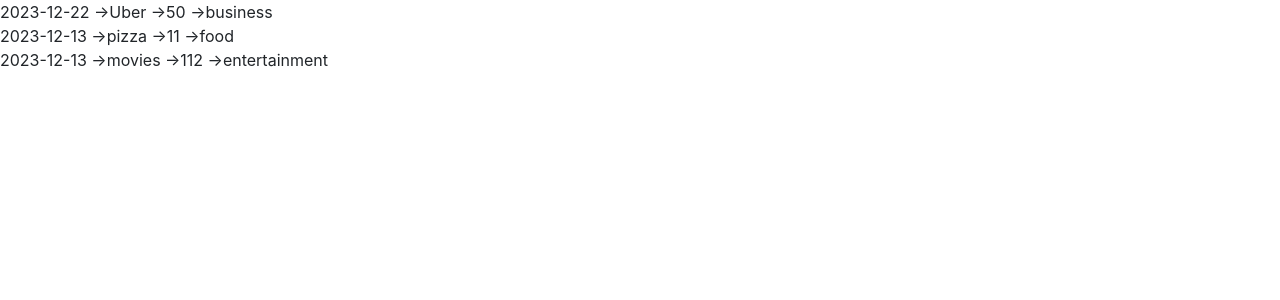
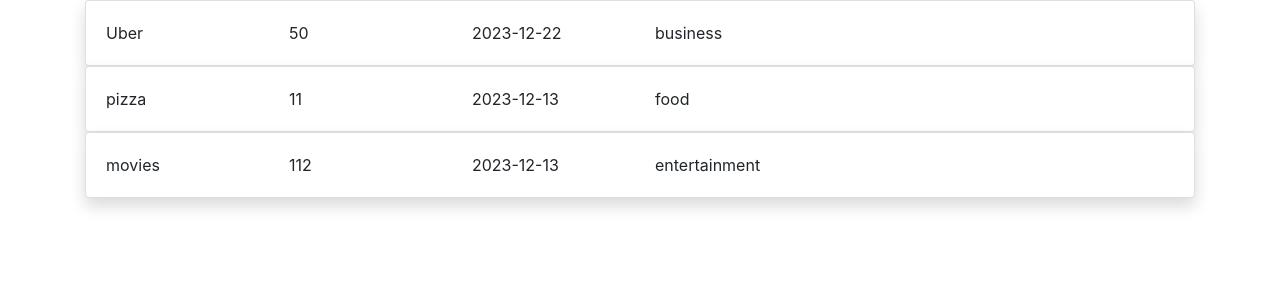
Before and after one commit to bitmap357/Expense_Manager, a Flask app: page /expenses in a window 1280 px wide. Shown: the top 300 px of the page. Run offline with Flask 3, Linux system fonts and the light colour scheme.

Commit message:
creating the card

```diff
--- a/templates/expenses.html
+++ b/templates/expenses.html
@@ -1,12 +1,27 @@
 {% extends 'base.html' %}
+{% block body %}
+
+<div class="container">
+    {% for expense in expenses %}
+    <div class="row">
+        <div class="col-md-12">
+            <div class="card shadow bg-white rounded">
+                <div class="card-body">
+                    <div class="row">
+                        <div class="col-md-2">{{expense.expensename}}</div>
+                        <div class="col-md-2">{{expense.amount}}</div>
+                        <div class="col-md-2">{{expense.date}}</div>
+                        <div class="col-md-2">{{expense.category}}</div>
+                    </div>
+                </div>
+            </div>
+        </div>
+    </div>
+    {% endfor %}
+</div>
 
 
-{% block body %}
 
-{% for expense in expenses %}
-    {{expense.date}} ->{{expense.expensename}} ->{{expense.amount}} ->{{expense.category}}</br>
-
-{% endfor %}
 
 
 {% endblock %}
```
